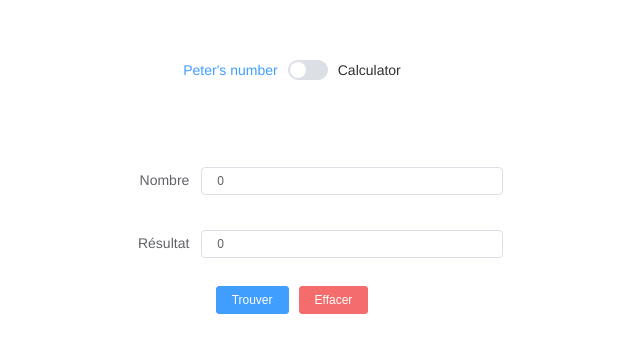
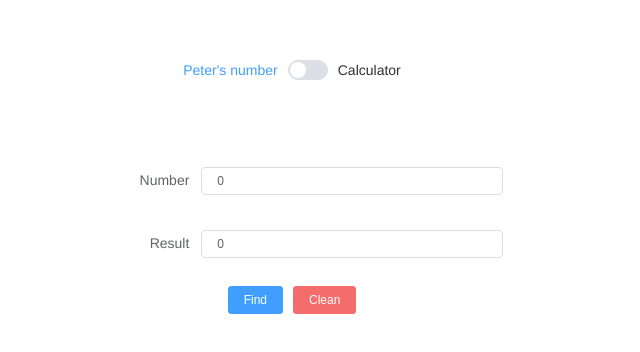
Before and after one commit to RueRivoli/Calculatrice, a Vue app: page /#/ in a window 1280 px wide. Both pictures are taken after a click on the element 655 px from the left and 70 px from the top of the page. Shown: the top 352 px of the page, without its empty margins (348-988 px from the left). Built offline with nearby package versions, Linux system fonts and the light colour scheme.

Commit message:
CORRECTION: TRANSLATE TO ENGLISH

```diff
--- a/src/components/Calculator.vue
+++ b/src/components/Calculator.vue
@@ -24,7 +24,7 @@
       <div @click="dot()" class="btn">.</div>
       <div @click="displayResult()" class="operator">=</div>
     </div>
-    <div class="chart-container" style="position: relative; height:30vh; width:40vw;margin:auto;">
+    <div class="chart-container" style="position: relative; height:40vh; width:50vw;margin:auto;">
       <canvas id="myChart"></canvas>
     </div>
   </div>
--- a/src/components/PeterNumber.vue
+++ b/src/components/PeterNumber.vue
@@ -2,15 +2,15 @@
   <el-row>
       <el-col :span="8" :offset="8">
          <el-form ref="form" :model="form" label-width="120px">
-            <el-form-item label="Nombre">
-                <el-input placeholder="Nombre" size="mini" v-model="number"></el-input>
+            <el-form-item label="Number">
+                <el-input placeholder="Number" size="mini" v-model="number"></el-input>
             </el-form-item>
-             <el-form-item label="Résultat">
-                <el-input placeholder="Nombre" size="mini" v-model="highestNb"></el-input>
+             <el-form-item label="Result">
+                <el-input placeholder="Result" size="mini" v-model="highestNb"></el-input>
             </el-form-item>
             <el-row v-if="performance" style="height:20px;margin-bottom:20px;">{{ performance }} milliseconds.</el-row>
-            <el-button type="primary" size="mini" @click="find">Trouver</el-button>
-            <el-button type="danger" size="mini" @click="clear">Effacer</el-button>
+            <el-button type="primary" size="mini" @click="find">Find</el-button>
+            <el-button type="danger" size="mini" @click="clear">Clean</el-button>
         </el-form>
   </el-col>
   </el-row>
```
